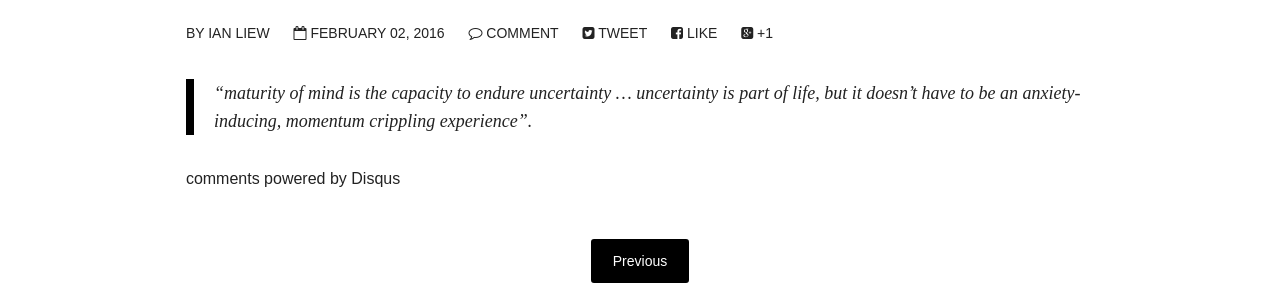
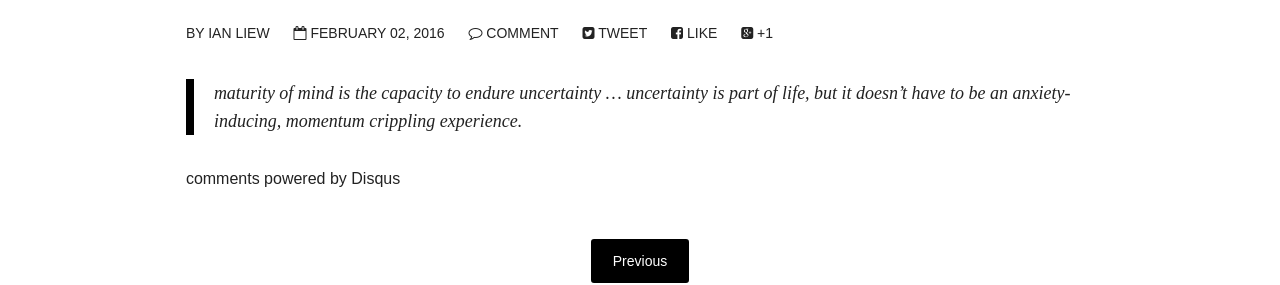
Before and after one commit to ianliew/ianliew.github.io, a Jekyll site: the page built from _posts/2016-02-02-dealing-with-uncertainty.md, in a window 1280 px wide. Shown: the part 374-659 px from the top of the page. Built offline with Jekyll 4.4.1, drawn with Linux system fonts in a browser that asks for light colours; nearby versions of some CDN libraries; comment, search, counter and statistics services are not loaded.

```diff
--- a/_posts/2016-02-02-dealing-with-uncertainty.md
+++ b/_posts/2016-02-02-dealing-with-uncertainty.md
@@ -10,4 +10,4 @@ comments: true
 share: true
 ---
 
-> "maturity of mind is the capacity to endure uncertainty ... uncertainty is part of life, but it doesn’t have to be an anxiety-inducing, momentum crippling experience”.
+> maturity of mind is the capacity to endure uncertainty ... uncertainty is part of life, but it doesn’t have to be an anxiety-inducing, momentum crippling experience.
```
